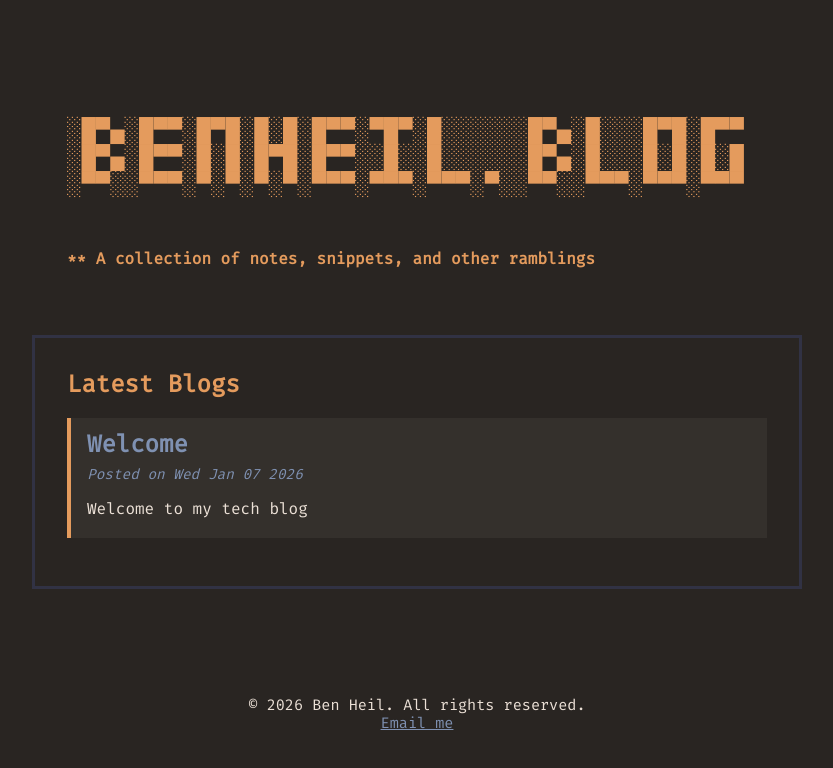
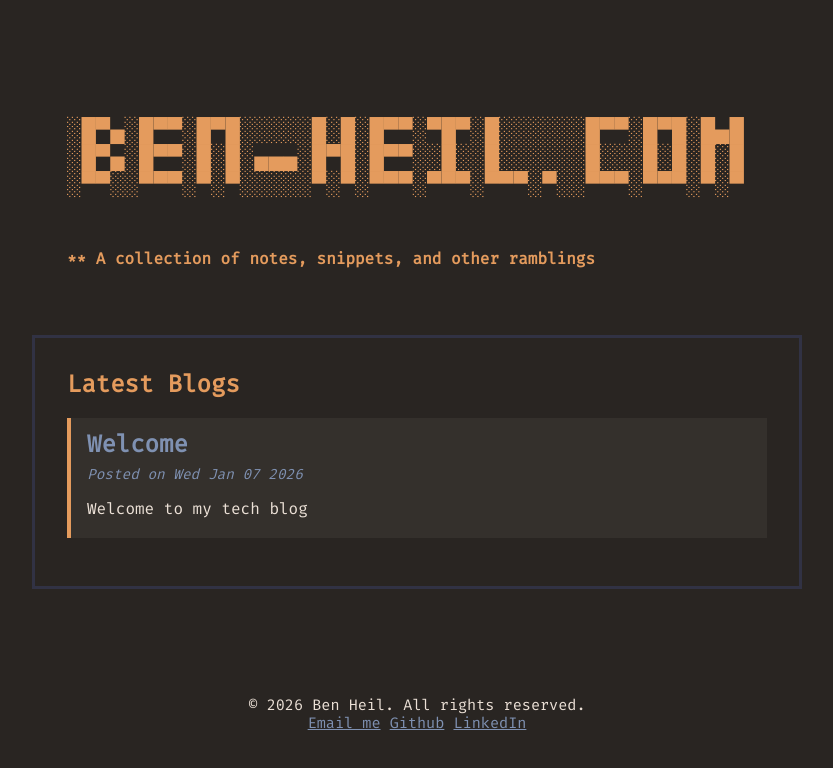
Before and after one commit to BenHeil26/website, a SvelteKit app: page / in a window 1280 px wide. Shown: the top 768 px of the page, without its empty margins (223-1056 px from the left). Built offline with nearby package versions, Linux system fonts and the light colour scheme.

Commit message:
update header and footer links

```diff
--- a/src/routes/+layout.svelte
+++ b/src/routes/+layout.svelte
@@ -16,5 +16,8 @@
 <footer>
   &copy; 2026 Ben Heil. All rights reserved.
   <br />
-  <a href="mailto:ben.heil.dev@gmail.com">Email me</a>
+  <a href="mailto:ben.heil.dev@gmail.com" rel="me">Email me</a>
+  <a href="github.com/BenHeil26" rel="me">Github</a>
+  <a href="https://www.linkedin.com/in/ben-heil-054074137/" rel="me">LinkedIn</a
+  >
 </footer>
--- a/src/routes/+page.svelte
+++ b/src/routes/+page.svelte
@@ -13,9 +13,9 @@
 
 <div class="welcome">
   <pre class="welcome-banner">
-░█▀▄░█▀▀░█▀█░█░█░█▀▀░▀█▀░█░░░░░░█▀▄░█░░░█▀█░█▀▀
-░█▀▄░█▀▀░█░█░█▀█░█▀▀░░█░░█░░░░░░█▀▄░█░░░█░█░█░█
-░▀▀░░▀▀▀░▀░▀░▀░▀░▀▀▀░▀▀▀░▀▀▀░▀░░▀▀░░▀▀▀░▀▀▀░▀▀▀
+░█▀▄░█▀▀░█▀█░░░░░█░█░█▀▀░▀█▀░█░░░░░░█▀▀░█▀█░█▄█
+░█▀▄░█▀▀░█░█░▄▄▄░█▀█░█▀▀░░█░░█░░░░░░█░░░█░█░█░█
+░▀▀░░▀▀▀░▀░▀░░░░░▀░▀░▀▀▀░▀▀▀░▀▀▀░▀░░▀▀▀░▀▀▀░▀░▀
   </pre>
   <div class="typewrite-placeholder">
     {#if visible}
```
